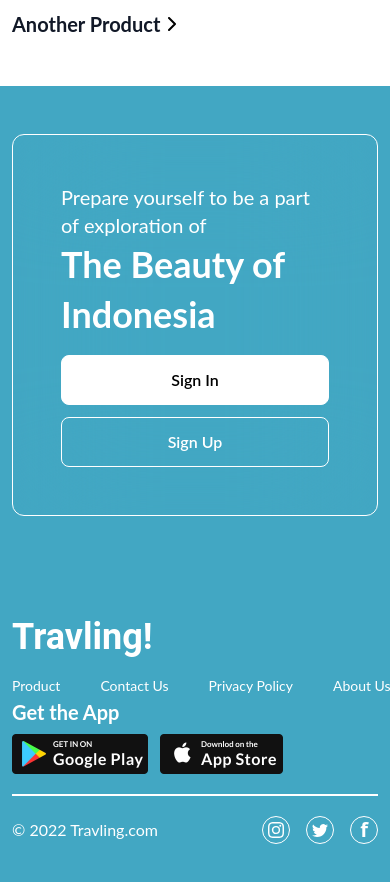
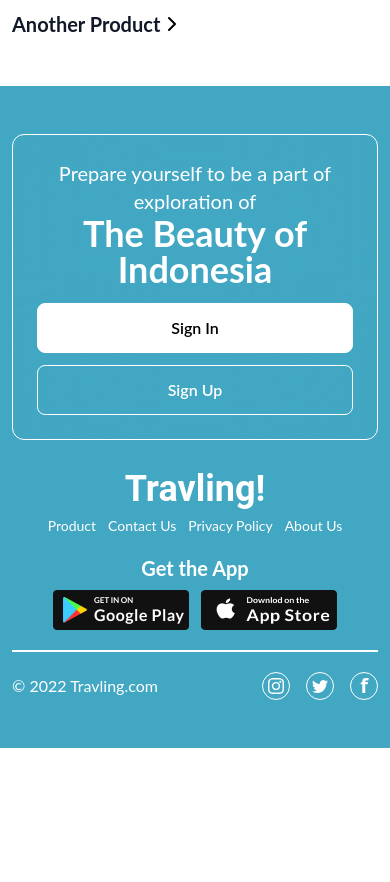
Before and after one commit to Deepakverma-556/travling, a React (Create React App) app: page / in a window 390 px wide. Shown: the part 3540-4422 px from the top of the page. After the commit the page ends 4288 px from the top, so only its background shows below. Built offline with nearby package versions, Linux system fonts and the light colour scheme.

Commit message:
footer responsive

```diff
--- a/src/components/Footer.jsx
+++ b/src/components/Footer.jsx
@@ -6,16 +6,16 @@
   return (
     <footer className="flex items-center bg-primary pt-24 max-md:pt-16 max-sm:pt-12 pb-12">
       <div className="container max-w-6xl px-3 mx-auto w-full">
-        <div className="p-12 w-full flex flex-wrap justify-between items-center backdrop-filter backdrop-blur-3xl border border-white rounded-xl">
-          <div className="max-md:w-full">
+        <div className="p-12 max-lg:p-10 max-md:p-8 max-sm:p-6 w-full flex flex-wrap justify-between items-center backdrop-filter backdrop-blur-3xl border border-white rounded-xl">
+          <div className="max-md:w-full max-md:text-center">
             <p className="ff-lato text-xl leading-7 text-white">
               Prepare yourself to be a part of exploration of
             </p>
-            <h2 className="ff-lato text-4xl leading-xl font-bold text-white">
+            <h2 className="ff-lato text-4xl leading-xl max-sm:leading-9 font-bold text-white">
               The Beauty of Indonesia
             </h2>
           </div>
-          <div className="flex max-[500px]:flex-col md:flex-col gap-3 max-md:w-full max-md:pt-4">
+          <div className="flex max-[500px]:flex-col md:flex-col gap-3 max-md:w-full max-md:pt-4 max-md:flex max-md:justify-center">
             <button class="relative overflow-hidden py-3 px-16 border text-nowrap rounded-lg bg-white border-white text-black transition-all duration-300 before:absolute before:bottom-0 before:left-0 before:right-0 before:top-0 before:m-auto before:h-0 before:w-0 before:bg-black before:duration-300 before:ease-out hover:text-white hover:border-black hover:before:h-full hover:before:w-full">
               <span class="relative z-10 text-nowrap ff-lato font-semibold text-base leading-6">
                 Sign In
@@ -28,15 +28,15 @@
             </button>
           </div>
         </div>
-        <div className="flex items-center justify-between w-full flex-wrap pt-24 pb-5">
-          <div>
+        <div className="flex items-center justify-between w-full flex-wrap pt-24 max-lg:pt-16 max-md:pt-10 max-sm:pt-6 pb-5">
+          <div className="max-md:w-full max-md:text-center">
             <a
               href="#"
               className="font-bold text-4xl leading-xl text-white ff-roboto"
             >
               Travling!
             </a>
-            <ul className="flex items-center gap-10 pt-3">
+            <ul className="flex items-center gap-10 max-md:gap-6 max-sm:gap-3 pt-3 max-md:pt-0 max-md:justify-center">
               <li>
                 <a
                   href="#"
@@ -71,11 +71,11 @@
               </li>
             </ul>
           </div>
-          <div>
+          <div className="max-md:w-full max-md:text-center max-md:pt-4">
             <p className="ff-lato font-bold text-xl leading-7 text-white pb-2">
               Get the App
             </p>
-            <div className="flex items-center gap-3">
+            <div className="flex items-center gap-3 max-md:justify-center">
               <a href="#">
                 <img src={google} alt="google-play" className="max-w-sm" />
               </a>
```
